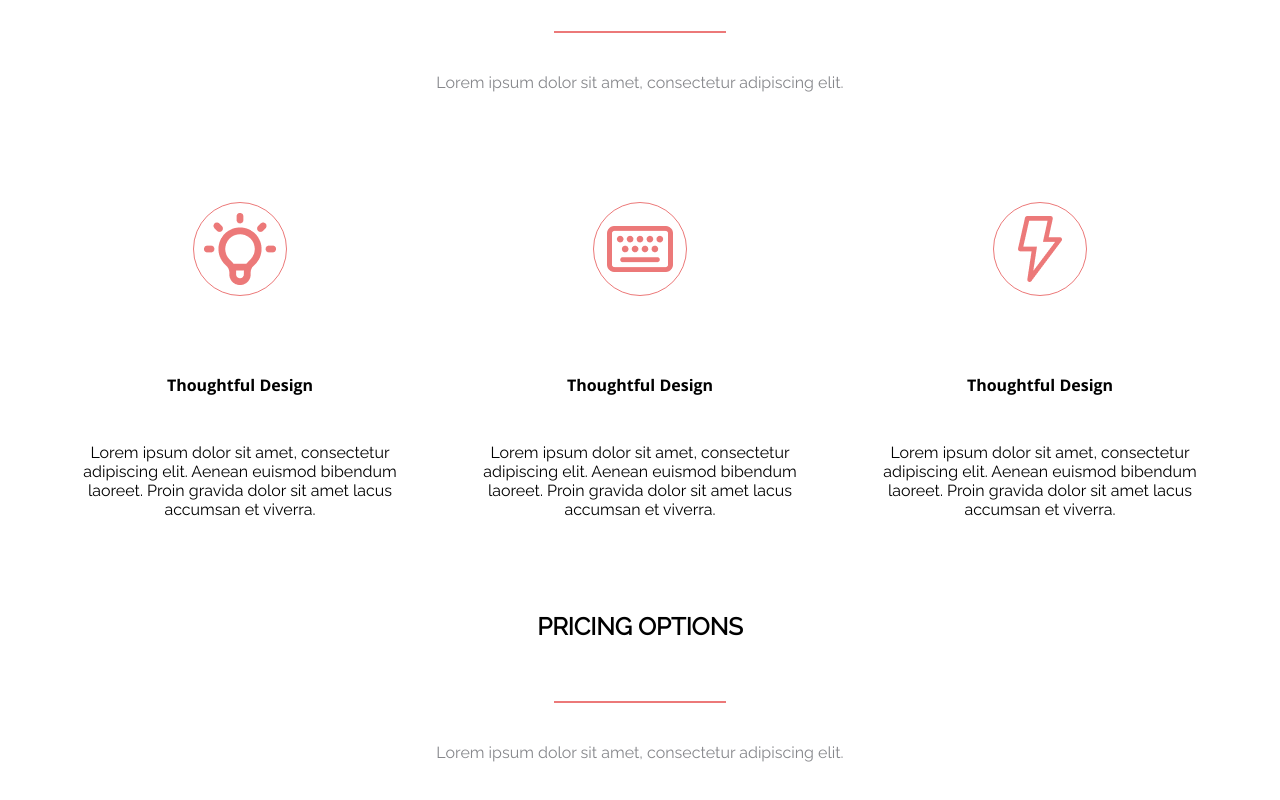
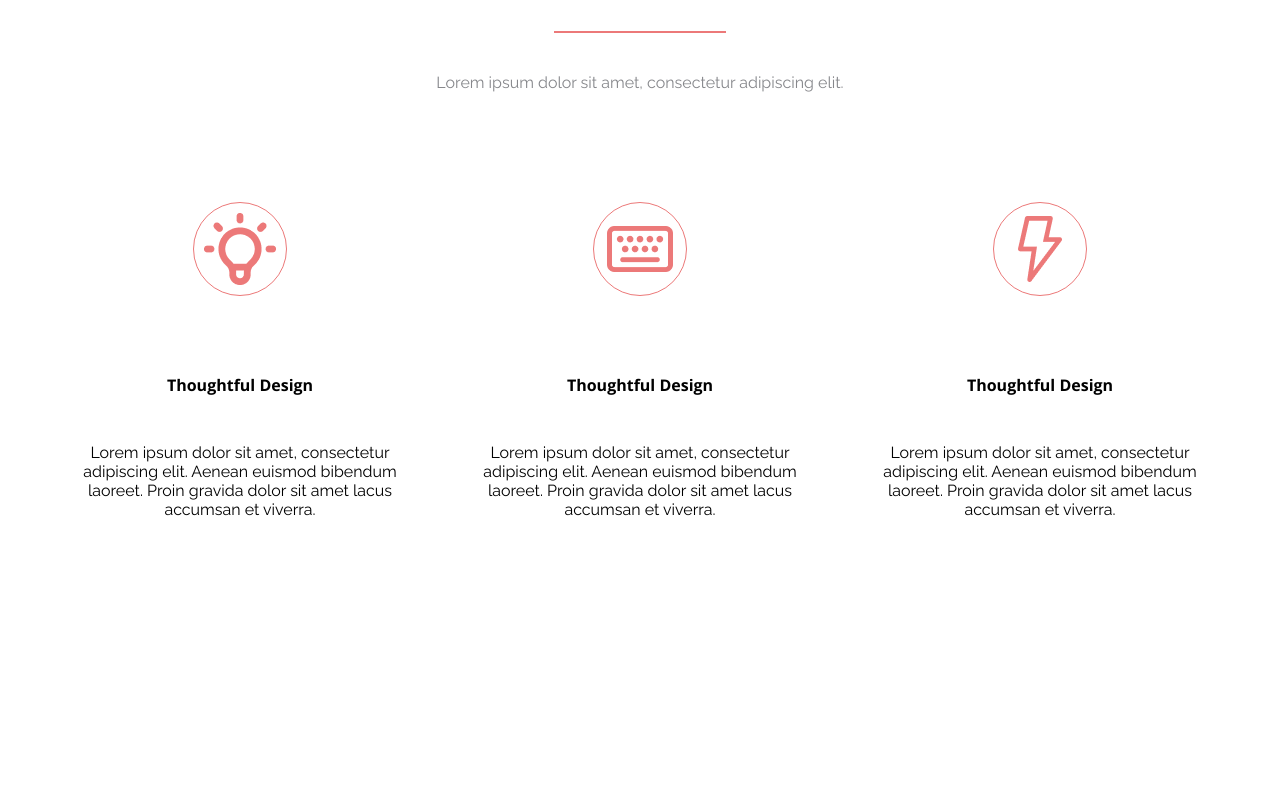
Before and after one commit to efmchk/Homework, a plain HTML site: page index.html in a window 1280 px wide. Shown: the part 667-1467 px from the top of the page. After the commit the page ends 1218 px from the top, so only its background shows below. Drawn offline with nearby package versions, Linux system fonts and the light colour scheme.

Commit message:
delete pricing

```diff
--- a/index.html
+++ b/index.html
@@ -73,13 +73,6 @@
 				</div>
 				</p>
 		</section>
-		<section class="pricing">
-			<div class="pricing__title-wrapper">
-				<h2 class="pricing__title">PRICING OPTIONS</h2>
-			</div>
-				<div class="pricing__line"></div>
-				<p class="pricing__subtitle">Lorem ipsum dolor sit amet, consectetur adipiscing elit.</p>
-		</section>
 		</main>
 	</body>
 </html>
--- a/style.css
+++ b/style.css
@@ -166,30 +166,3 @@
     float: left;
 
 }
-
-.pricing {
-    font-family: 'Raleway', sans-serif;
-    width: 1170px;
-    margin: auto;
-}
-
-.pricing__title-wrapper {
-    height: 150px;
-    size: 36px;
-    display: flex;
-    align-items: center;
-    justify-content: center;
-}
-
-.pricing__line {
-    width: 170px;
-    border: 1px solid #EC7979;
-    margin: auto;
-    margin-bottom: 40px;
-}
-
-.pricing__subtitle {
-    color: #86878B;
-    text-align: center;
-    margin-bottom: 110px;
-}
```
